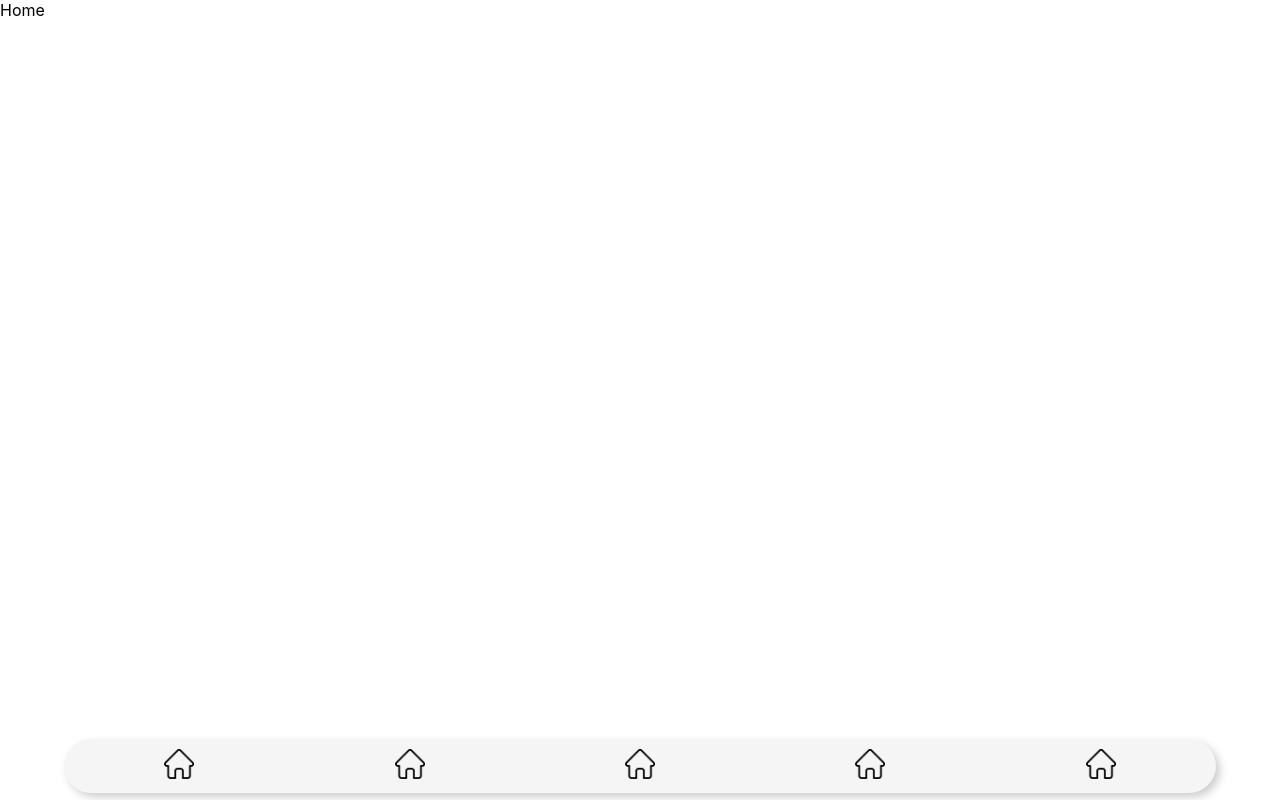
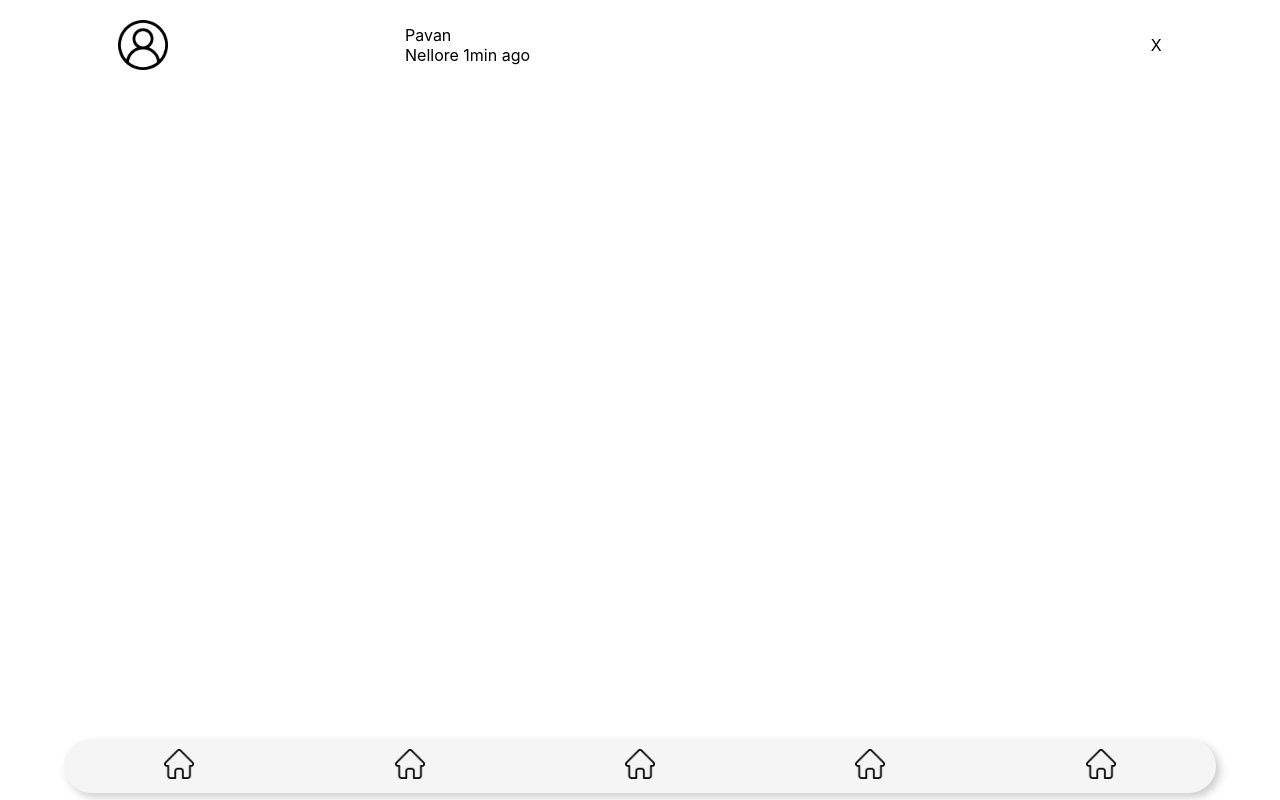
Before and after one commit to Pavan1471/textito, a React (Create React App) app: page / in a window 1280 px wide. Built offline with nearby package versions, Linux system fonts and the light colour scheme.

Commit message:
Changes to be committed: 	modified:   src/App.css 	modified:   src/components/PostComponent.jsx 	new file:   src/components/user.png 	modified:   src/pages/Home.jsx

```diff
--- a/src/App.css
+++ b/src/App.css
@@ -16,15 +16,28 @@
   font-size: calc(10px + 2vmin);
   color: white;
 }
+.user-img{
+  width: 50px;
+}
 img {
   width: 90px;
   height: 50px;
   /* height: 100%; */
   /* margin-bottom: px; */
 }
+.post-container{
+  display: flex;
+  justify-content: space-around;
+  align-items: center;
+  margin-top: 20px;
+
+}
 .foot {
   width: 30px;
   height: 30px;
+}
+.post-head{
+  margin-right: 30%;
 }
 
 .footer {
--- a/src/components/PostComponent.jsx
+++ b/src/components/PostComponent.jsx
@@ -1,9 +1,19 @@
-function Post() {
+import user from './user.png'
+function PostComponent() {
   return (
-    <div>
+    <div className="post-container">
+       <img className='user-img' src={user}></img>
+      <div className='post-head'>
+
+        <div>Pavan</div>
+        <div>Nellore 1min ago</div>
+
+      </div>
+
+      <div>X</div>
 
     </div>
   );
 }
 
-export default Post;
+export default PostComponent;
--- a/src/pages/Home.jsx
+++ b/src/pages/Home.jsx
@@ -1,7 +1,9 @@
+import PostComponent from "../components/PostComponent";
 function Home() {
   return (
     <div>
-Home
+      <PostComponent/>
+
     </div>
   );
 }
```
Also changed, not shown: src/components/user.png (added).
